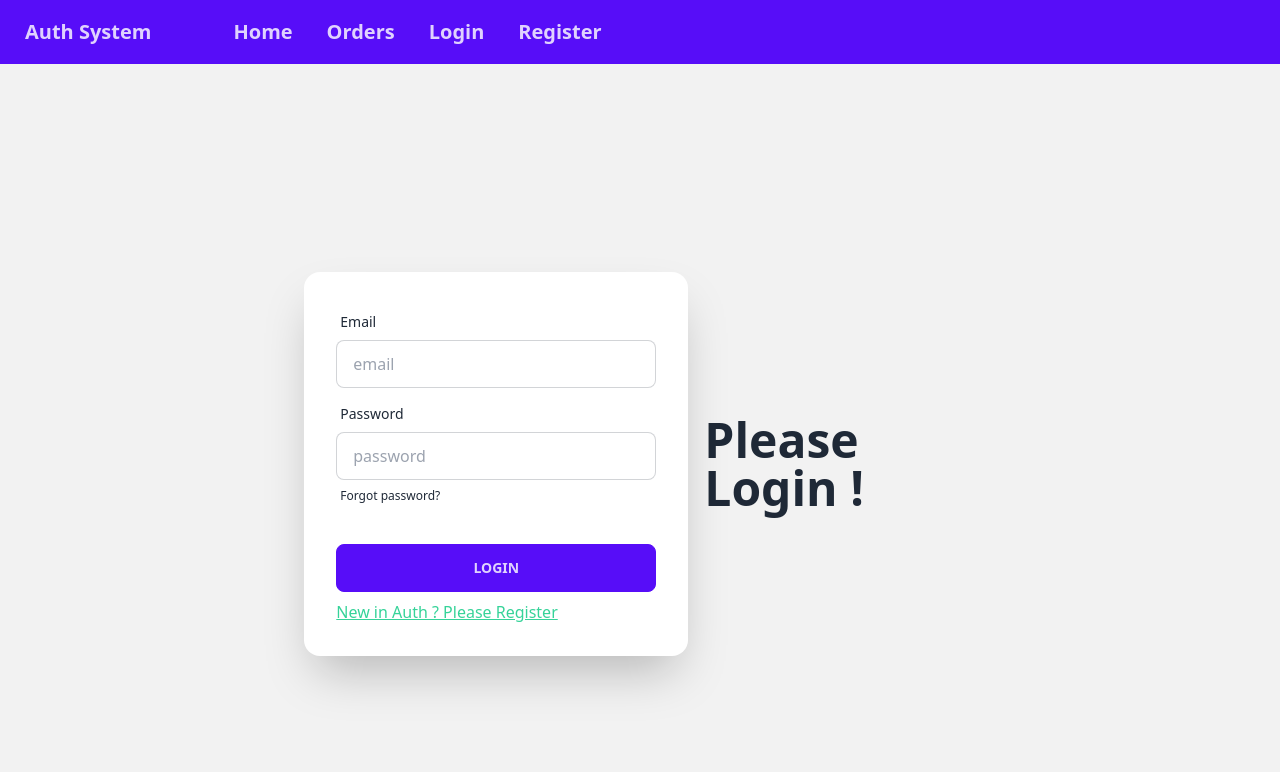
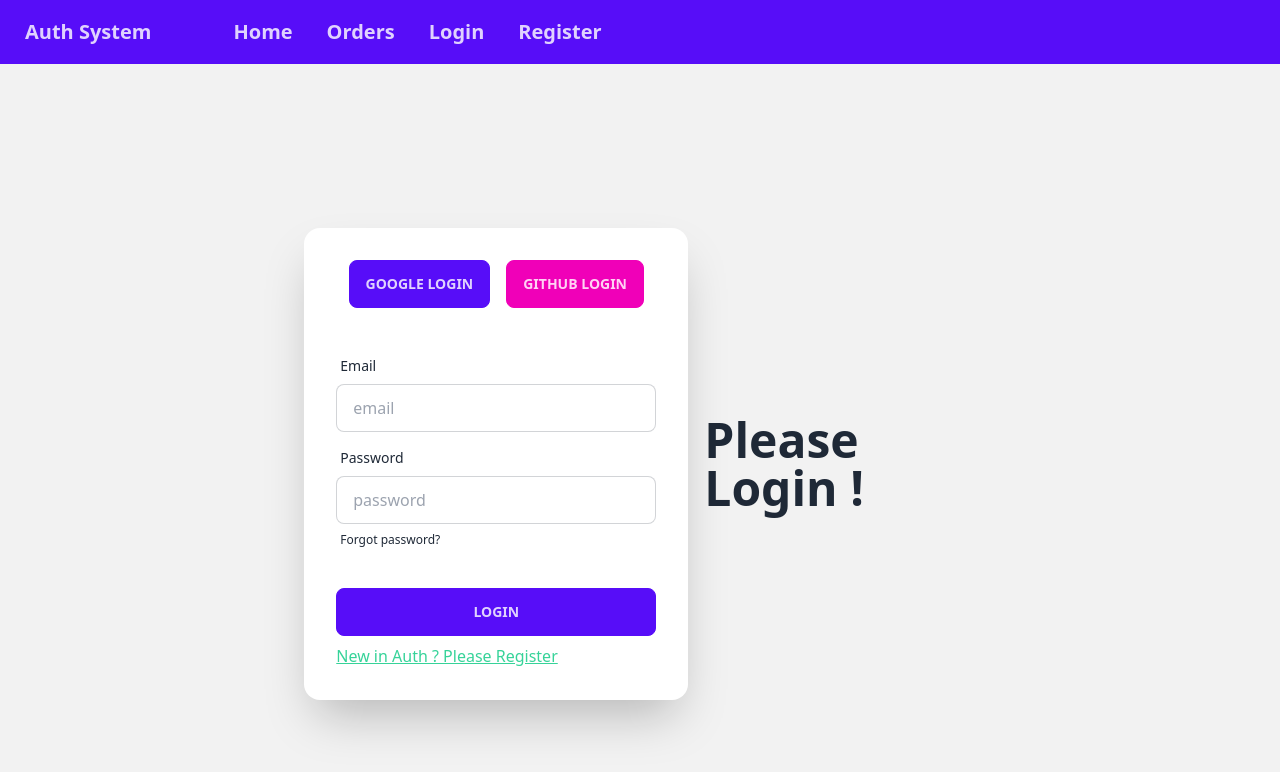
Before and after one commit to rubel306/auth-context-protected-route-firebase, a React (Vite) app: page /login in a window 1280 px wide. Shown: the top 772 px of the page. Built offline with nearby package versions, Linux system fonts and the light colour scheme; no server answers.

Commit message:
Google sign in and github sign in option added

```diff
--- a/src/components/Login/Login.jsx
+++ b/src/components/Login/Login.jsx
@@ -4,7 +4,7 @@ import { AuthContext } from "../../providers/AuthProviders";
 
 const Login = () => {
   // destructuring signIn function from AuthContext
-  const { signIn } = useContext(AuthContext);
+  const { signIn, googleSignIn, githubSignIn } = useContext(AuthContext);
   //   const user = useContext(AuthContext);
   const handleLogIn = (e) => {
     e.preventDefault();
@@ -23,6 +23,26 @@ const Login = () => {
         console.error(error);
       });
   };
+
+  //google popup sign in function
+  const googlePopSignIn = () => {
+    googleSignIn()
+      .then((result) => {
+        const loggedUser = result.user;
+        console.log(loggedUser);
+      })
+      .catch((error) => console.error(error.message));
+  };
+
+  //github sign in option
+  const githubSignInPopup = () => {
+    githubSignIn()
+      .then((result) => {
+        const loggedUser = result.user;
+        console.log(loggedUser);
+      })
+      .catch((error) => console.error(error.message));
+  };
   return (
     <div>
       {/* {user && <p>{user.name}</p>} */}
@@ -32,6 +52,17 @@ const Login = () => {
             <h1 className="text-5xl font-bold">Please Login !</h1>
           </div>
           <div className="card flex-shrink-0 w-full max-w-sm shadow-2xl bg-base-100">
+            <div className="mt-8 mb-2 mx-auto">
+              <button
+                onClick={googlePopSignIn}
+                className="btn btn-primary mr-4"
+              >
+                Google Login
+              </button>
+              <button onClick={githubSignInPopup} className="btn btn-secondary">
+                Github Login
+              </button>
+            </div>
             <form onSubmit={handleLogIn} className="card-body">
               <div className="form-control">
                 <label className="label">
--- a/src/providers/AuthProviders.jsx
+++ b/src/providers/AuthProviders.jsx
@@ -5,10 +5,15 @@ import {
   signInWithEmailAndPassword,
   onAuthStateChanged,
   signOut,
+  GoogleAuthProvider,
+  signInWithPopup,
+  GithubAuthProvider,
 } from "firebase/auth";
 import app from "../firebase/firebase.config";
 
 const auth = getAuth(app);
+const googleProvider = new GoogleAuthProvider();
+const githubAuthProvider = new GithubAuthProvider();
 export const AuthContext = createContext(null);
 
 const AuthProviders = ({ children }) => {
@@ -31,6 +36,15 @@ const AuthProviders = ({ children }) => {
     return signOut(auth);
   };
 
+  //Login with google popup
+  const googleSignIn = () => {
+    return signInWithPopup(auth, googleProvider);
+  };
+
+  //Login with Github popup
+  const githubSignIn = () => {
+    return signInWithPopup(auth, githubAuthProvider);
+  };
   //observe user
   useEffect(() => {
     const unsubscribe = onAuthStateChanged(auth, (currentUser) => {
@@ -44,7 +58,15 @@ const AuthProviders = ({ children }) => {
     };
   }, []);
 
-  const authInfo = { user, createUser, signIn, logOut, loading };
+  const authInfo = {
+    user,
+    createUser,
+    signIn,
+    logOut,
+    loading,
+    googleSignIn,
+    githubSignIn,
+  };
   return (
     <AuthContext.Provider value={authInfo}>{children}</AuthContext.Provider>
   );
```
